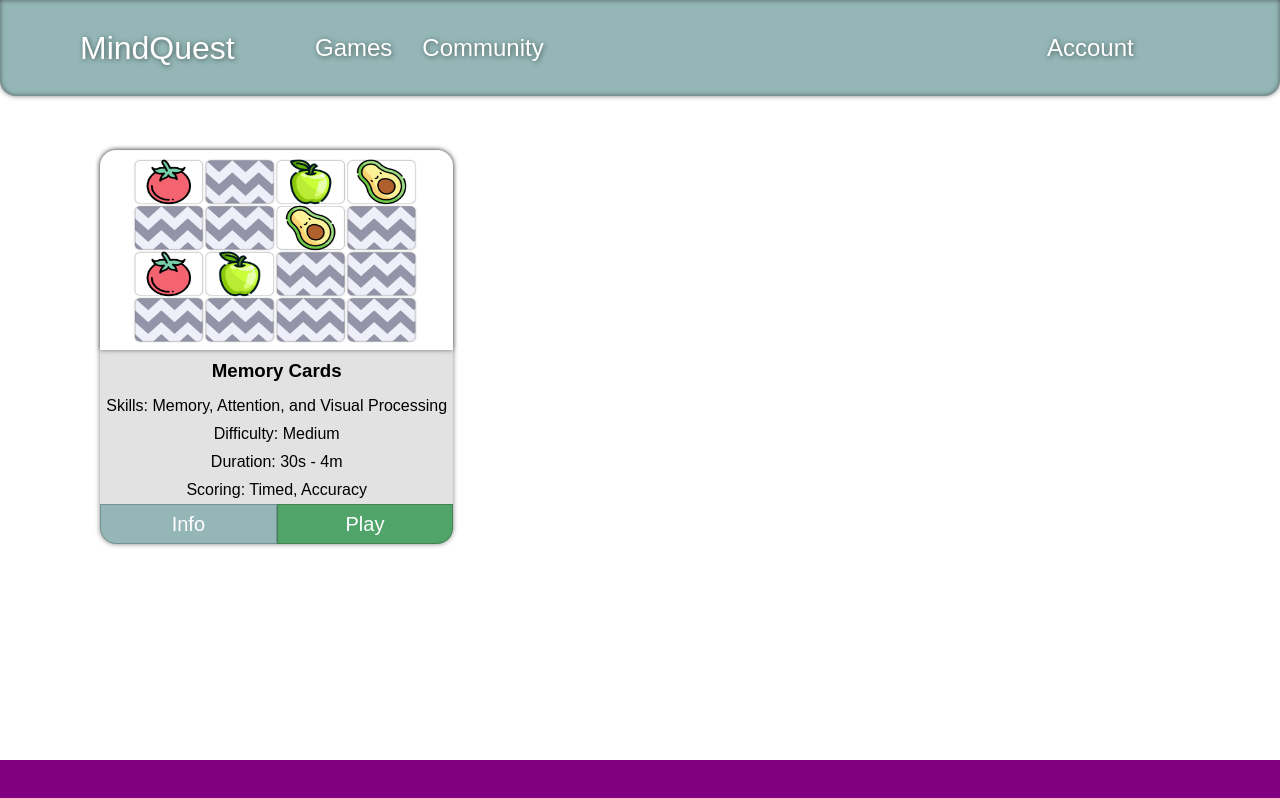
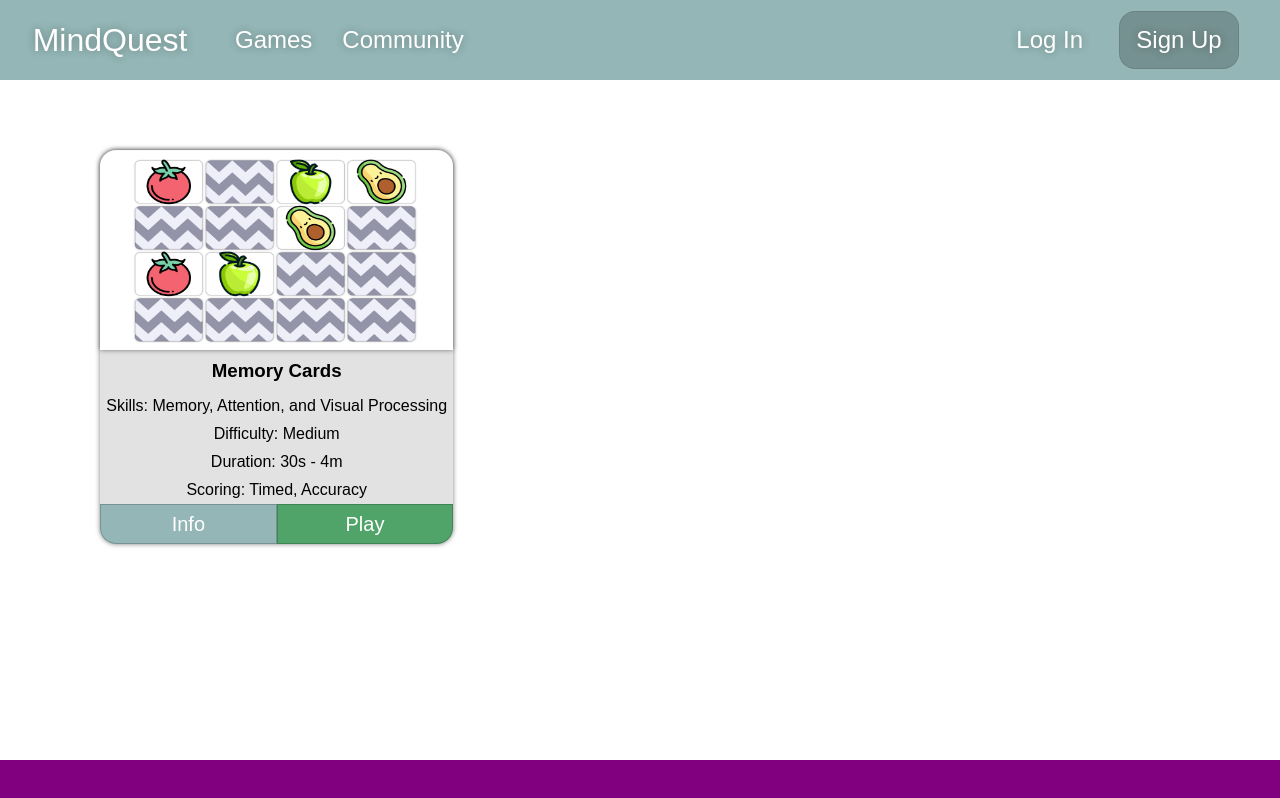
Before and after one commit to yanakolajara/mindquest-frontend, a React (Create React App) app: page / in a window 1280 px wide. Shown: the top 798 px of the page. Built offline with nearby package versions, Linux system fonts and the light colour scheme.

Commit message:
style: navbar improvement

```diff
--- a/src/components/Navbar/Navbar.scss
+++ b/src/components/Navbar/Navbar.scss
@@ -1,38 +1,60 @@
 .navbar {
   display: grid;
-  grid-template-columns: 220px auto 168px;
-  height: 96px;
+  grid-template-columns: 220px auto 300px;
+  height: 80px;
   flex-shrink: 0;
-  padding: 0px 80px;
-  border-radius: 0 0 1rem 1rem;
   background: var(--secondary_color, #94b6b6);
-  box-shadow: 0px 0px 5px rgba($color: #000000, $alpha: 0.5),
-    0px 0px 5px rgba($color: #000000, $alpha: 0.5) inset;
-
   &__cta {
     display: flex;
+
+    height: 70%;
     text-decoration: none;
     align-items: center;
-    padding: 15px;
+
+    padding: 0px 15px;
     color: white;
-    text-shadow: 1px 1px 5px rgba($color: #000000, $alpha: 0.5);
+    text-shadow: 0px 0px 8px rgba($color: #000000, $alpha: 0.3);
     font-size: 24px;
+
+    &:hover {
+      background-color: rgba($color: #000000, $alpha: 0.2);
+      border-radius: 1rem;
+      text-shadow: 1px 1px 5px rgba($color: #000000, $alpha: 0.5);
+    }
   }
   &__logo {
-    padding-left: 0px;
-    font-size: 32px;
+    display: flex;
+    justify-content: center;
+    align-items: center;
+    &-text {
+      font-size: 32px;
+    }
   }
   &__sections {
     display: flex;
     flex-direction: row;
+    align-items: center;
+  }
+  &__account {
+    display: flex;
+    flex-direction: row;
+    justify-content: space-evenly;
+    align-items: center;
+    padding-right: 20px;
+    .signup-btn {
+      height: 70%;
+      padding: 0px 16px;
+      border: 1px solid rgba($color: #000000, $alpha: 0.1);
+      border-radius: 1rem;
+      background-color: rgba($color: #000000, $alpha: 0.2);
+    }
   }
 }
 
 @media (max-width: 600px) {
   .navbar {
     display: flex;
-    flex-direction: column;
-    height: 96px;
+
     flex-shrink: 0;
     padding: 0px 20px;
     &__sections {
--- a/src/components/Navbar/Navbar.tsx
+++ b/src/components/Navbar/Navbar.tsx
@@ -9,9 +9,11 @@ export default function Navbar(props: Props): JSX.Element {
 
   return (
     <nav className='navbar'>
-      <a className='navbar__cta navbar__logo' href='/'>
-        MindQuest
-      </a>
+      <div className='navbar__logo'>
+        <a className='navbar__cta navbar__logo-text' href='/'>
+          MindQuest
+        </a>
+      </div>
       <div className='navbar__sections'>
         <a className='navbar__cta' href='/'>
           Games
@@ -20,13 +22,17 @@ export default function Navbar(props: Props): JSX.Element {
           Community
         </a>
       </div>
-
-      <a className='navbar__cta ' href='/login'>
-        Account
-      </a>
-      {/* <button className='navbar__login-btn' onClick={() => navigate('/login')}>
-        Login
-      </button> */}
+      <div className='navbar__account'>
+        {/* <a className='navbar__cta ' href='/login'>
+          Account
+        </a> */}
+        <a className='navbar__cta login-btn' href='/login'>
+          Log In
+        </a>
+        <a className='navbar__cta signup-btn' href='/login'>
+          Sign Up
+        </a>
+      </div>
     </nav>
   );
 }
```
